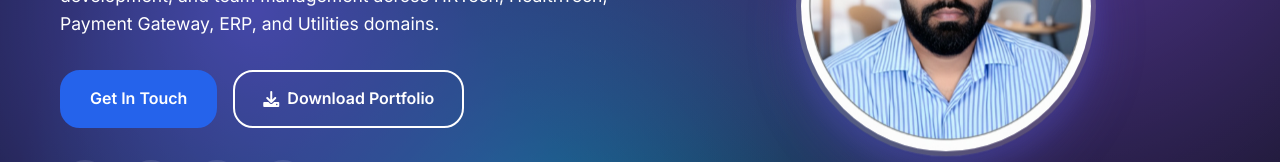
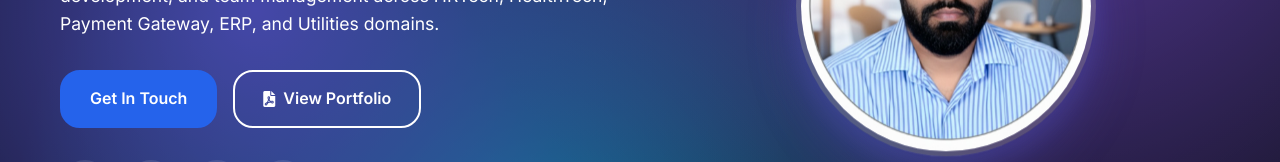
Before and after one commit to santhuanand/web, a website: page index.html in a window 1280 px wide. Shown: the part 391-553 px from the top of the page. Drawn offline with nearby package versions, Linux system fonts and the light colour scheme; no server answers.

Commit message:
Add files via upload

```diff
--- a/index.html
+++ b/index.html
@@ -118,8 +118,8 @@
                     <p class="hero-description">13+ years of experience leading high-impact software design, development, and team management across HRTech, HealthTech, Payment Gateway, ERP, and Utilities domains.</p>
                     <div class="hero-buttons">
                         <a href="#contact" class="btn btn-primary">Get In Touch</a>
-                        <a href="Portfolio.pdf" download class="btn btn-secondary" aria-label="Download Santhosh Anand's portfolio document">
-                            <i class="fas fa-download" aria-hidden="true"></i> Download Portfolio
+                        <a href="Portfolio.pdf" target="_blank" class="btn btn-secondary" aria-label="View Santhosh Anand's portfolio document">
+                            <i class="fas fa-file-pdf" aria-hidden="true"></i> View Portfolio
                         </a>
                     </div>
                     <div class="social-links">
```
